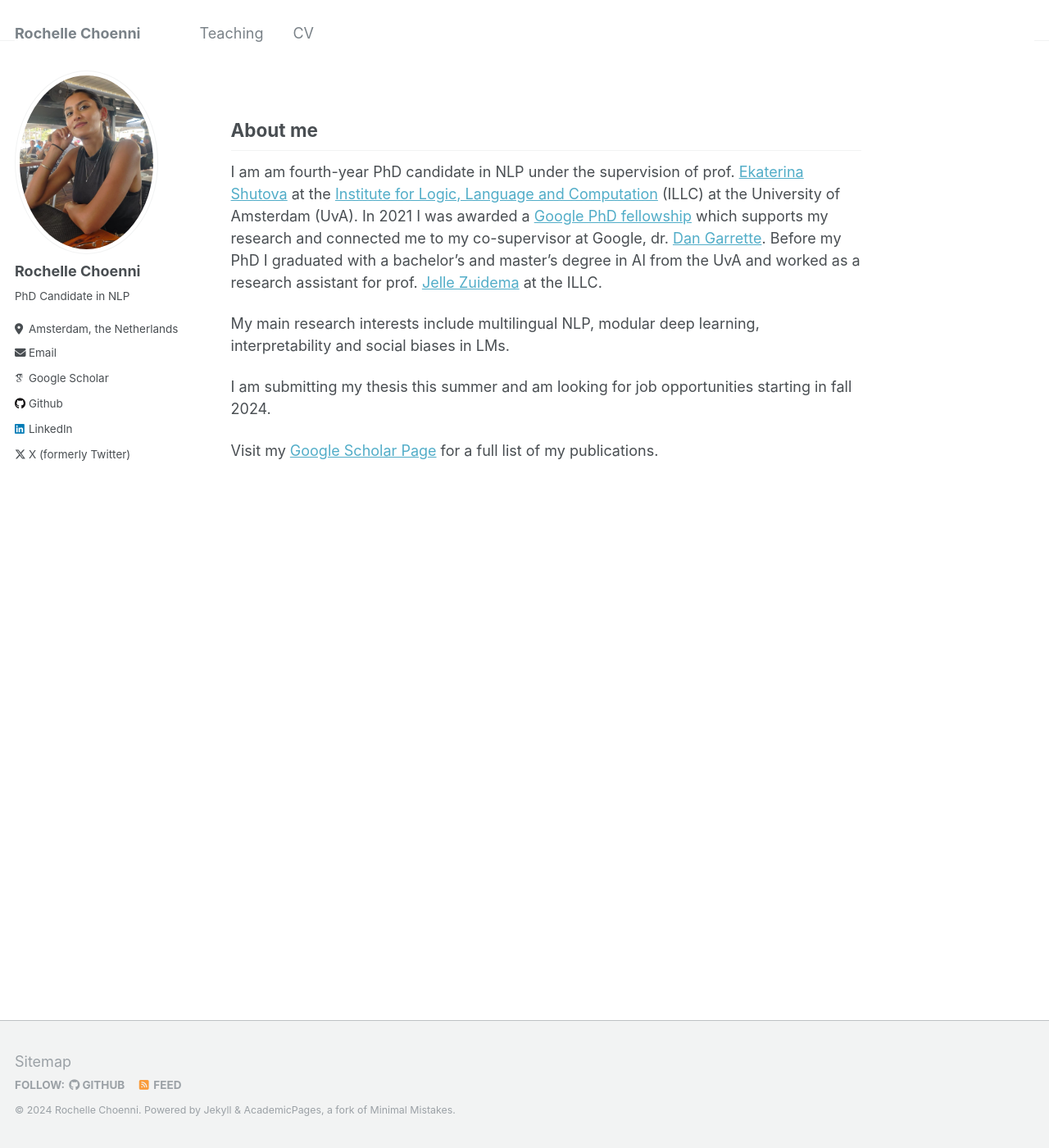
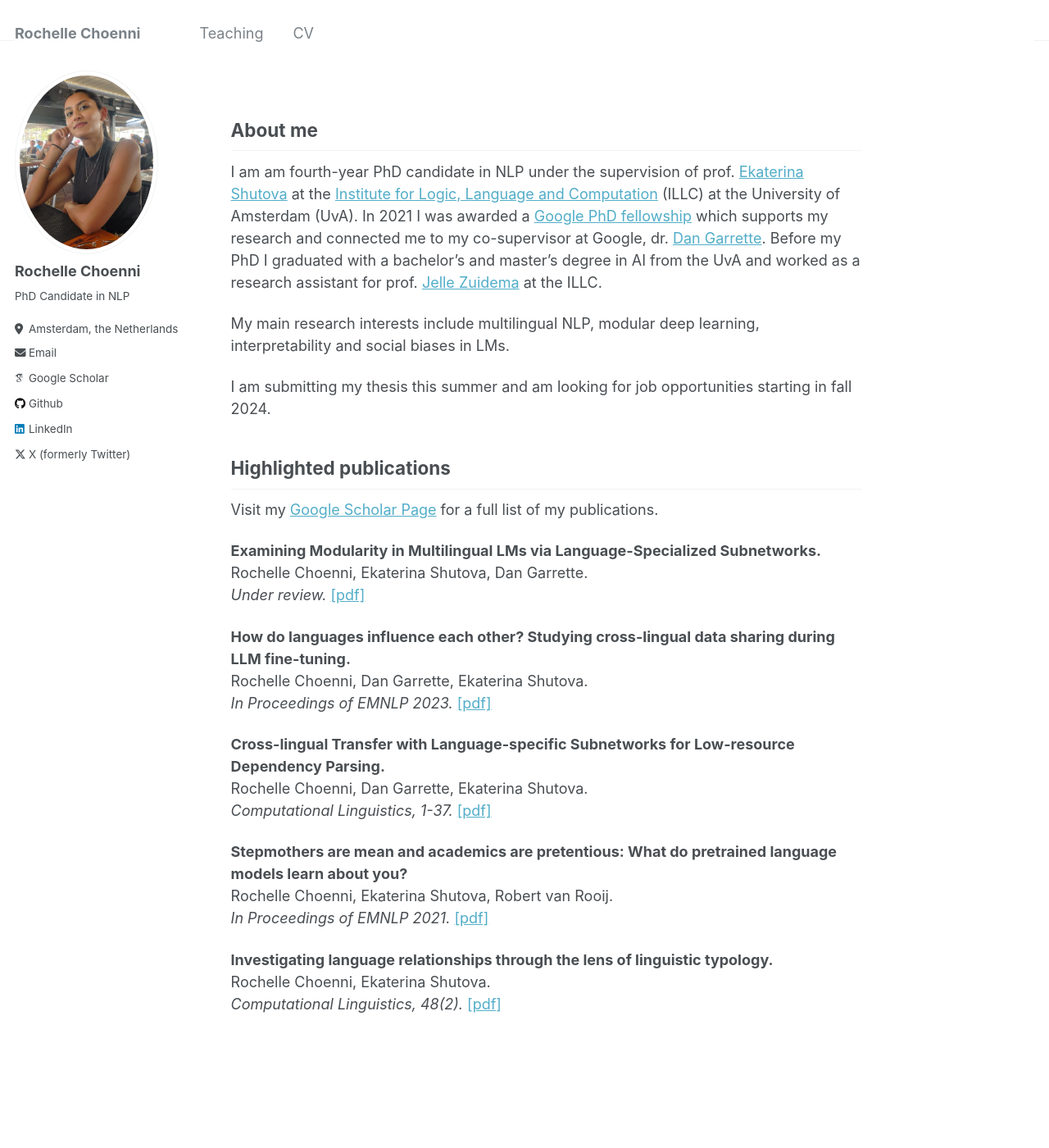
Before and after one commit to RochelleChoenni/RochelleChoenni.github.io, a Jekyll site: the page built from _pages/about.md, in a window 1280 px wide and 1400 px high. Shown: the whole window at 82% size. Built offline with Jekyll 4.4.1, drawn with Linux system fonts in a browser that asks for light colours; some web fonts are replaced.

Commit message:
Update about.md

```diff
--- a/_pages/about.md
+++ b/_pages/about.md
@@ -14,4 +14,26 @@ My main research interests include multilingual NLP, modular deep learning, inte
 
 I am submitting my thesis this summer and am looking for job opportunities starting in fall 2024.
 
+## Highlighted publications
+
 Visit my [Google Scholar Page](https://scholar.google.nl/citations?user=-_WbyoMAAAAJ&hl=nl&oi=ao) for a full list of my publications.
+
+**Examining Modularity in Multilingual LMs via Language-Specialized Subnetworks.**
+Rochelle Choenni, Ekaterina Shutova, Dan Garrette.
+*Under review.* [[pdf]](https://arxiv.org/pdf/2311.08273.pdf)
+
+**How do languages influence each other? Studying cross-lingual data sharing during LLM fine-tuning.**
+Rochelle Choenni, Dan Garrette, Ekaterina Shutova.
+*In Proceedings of EMNLP 2023.* [[pdf]](https://aclanthology.org/2023.emnlp-main.818.pdf)
+
+**Cross-lingual Transfer with Language-specific Subnetworks for Low-resource Dependency Parsing.**
+Rochelle Choenni, Dan Garrette, Ekaterina Shutova.
+*Computational Linguistics, 1-37.* [[pdf]](https://direct.mit.edu/coli/article/49/3/613/116157)
+
+**Stepmothers are mean and academics are pretentious: What do pretrained language models learn about you?**
+Rochelle Choenni, Ekaterina Shutova, Robert van Rooij.
+*In Proceedings of EMNLP 2021.* [[pdf]](https://aclanthology.org/2021.emnlp-main.111.pdf)
+
+**Investigating language relationships through the lens of linguistic typology.**
+Rochelle Choenni, Ekaterina Shutova.
+*Computational Linguistics, 48(2).* [[pdf]](https://direct.mit.edu/coli/article/48/3/635/110573)
```
